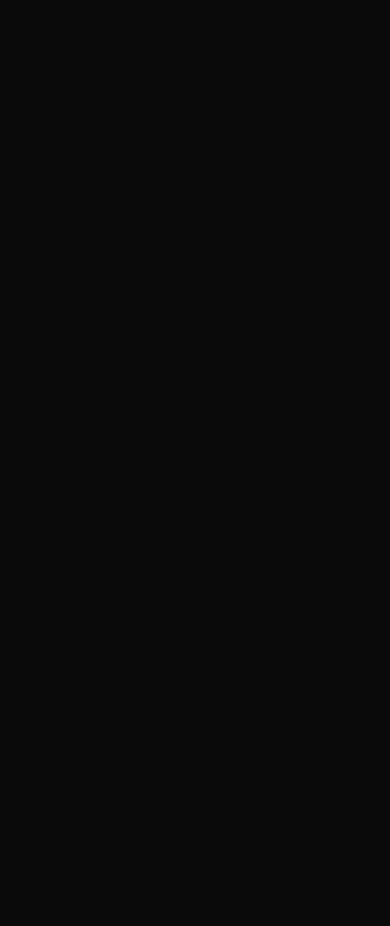
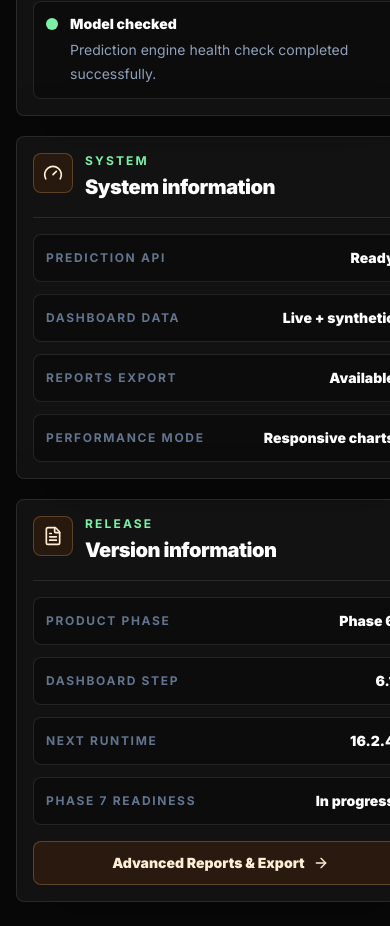
Before and after one commit to Rabin935/shot-optimizing-engine, a Next.js app in the folder frontend/: page /dashboard in a window 390 px wide. Shown: the part 5780-6706 px from the top of the page. Before the commit the page ends 5463 px from the top, so only its background shows below. Built offline with nearby package versions, Linux system fonts and the light colour scheme.

Commit message:
polish: finalize responsive dashboard experience

```diff
--- a/frontend/components/dashboard/DashboardHome.tsx
+++ b/frontend/components/dashboard/DashboardHome.tsx
@@ -183,6 +183,8 @@ export function DashboardHome() {
           </SectionFrame>
         </aside>
       </section>
+
+      <BottomOperationsSection activityRows={activityRows} />
     </section>
   );
 }
@@ -455,7 +457,10 @@ function RecentSimulationsTable({ rows }: { rows: RecentSimulationRow[] }) {
         <h3 className="text-sm font-black text-white">Recent Simulations</h3>
       </div>
       <div className="overflow-x-auto">
-        <table className="w-full min-w-[640px] text-left text-sm">
+        <table
+          aria-label="Recent simulations"
+          className="w-full min-w-[640px] text-left text-sm"
+        >
           <thead className="text-xs font-bold uppercase tracking-[0.14em] text-slate-500">
             <tr className="border-b border-white/10">
               <th className="py-2 pr-3">Shot</th>
@@ -537,6 +542,60 @@ function CoachingFeedback({ rows }: { rows: CoachingRow[] }) {
         ))}
       </div>
     </article>
+  );
+}
+
+function BottomOperationsSection({
+  activityRows,
+}: {
+  activityRows: ActivityRow[];
+}) {
+  return (
+    <section className="grid gap-5 xl:grid-cols-[1.1fr_0.9fr_0.9fr]">
+      <SectionFrame
+        eyebrow="Activity"
+        icon={Clock3}
+        title="Recent activity timeline"
+      >
+        <ActivityTimeline rows={activityRows} />
+      </SectionFrame>
+
+      <SectionFrame eyebrow="System" icon={Gauge} title="System information">
+        <div className="grid gap-3">
+          <SystemInfoRow label="Prediction API" value="Ready" />
+          <SystemInfoRow label="Dashboard Data" value="Live + synthetic" />
+          <SystemInfoRow label="Reports Export" value="Available" />
+          <SystemInfoRow label="Performance Mode" value="Responsive charts" />
+        </div>
+      </SectionFrame>
+
+      <SectionFrame eyebrow="Release" icon={FileText} title="Version information">
+        <div className="grid gap-3">
+          <SystemInfoRow label="Product Phase" value="Phase 6" />
+          <SystemInfoRow label="Dashboard Step" value="6.1" />
+          <SystemInfoRow label="Next Runtime" value="16.2.4" />
+          <SystemInfoRow label="Phase 7 Readiness" value="In progress" />
+          <Link
+            href="/reports"
+            className="mt-1 inline-flex min-h-11 items-center justify-center gap-2 rounded-lg border border-orange-300/25 bg-orange-500/10 px-3 text-sm font-black text-orange-100 transition hover:border-orange-200/50 hover:bg-orange-500/20"
+          >
+            Advanced Reports & Export
+            <ArrowRight className="size-4" />
+          </Link>
+        </div>
+      </SectionFrame>
+    </section>
+  );
+}
+
+function SystemInfoRow({ label, value }: { label: string; value: string }) {
+  return (
+    <div className="flex min-h-12 items-center justify-between gap-3 rounded-lg border border-white/10 bg-black/30 px-3 py-2">
+      <span className="text-xs font-bold uppercase tracking-[0.14em] text-slate-500">
+        {label}
+      </span>
+      <span className="text-right text-sm font-black text-white">{value}</span>
+    </div>
   );
 }
 
@@ -964,21 +1023,3 @@ function formatDecimal(value: number) {
 function formatPercent(value: number) {
   return `${Math.round(value * 100)}%`;
 }
-
-function PlaceholderGrid({ items }: { items: string[] }) {
-  return (
-    <div className="grid gap-3 md:grid-cols-3">
-      {items.map((item) => (
-        <div
-          key={item}
-          className="min-h-24 rounded-lg border border-dashed border-white/10 bg-black/25 p-4"
-        >
-          <p className="text-sm font-black text-slate-200">{item}</p>
-          <p className="mt-2 text-sm leading-6 text-slate-500">
-            Ready for phase-6 dashboard data.
-          </p>
-        </div>
-      ))}
-    </div>
-  );
-}
--- a/frontend/components/layout/Sidebar.tsx
+++ b/frontend/components/layout/Sidebar.tsx
@@ -112,7 +112,7 @@ function SidebarContent({
       <div className="border-t border-white/10 p-4">
         <div className="rounded-lg border border-green-300/20 bg-green-400/10 p-4">
           <p className="text-xs font-bold uppercase tracking-[0.18em] text-green-200">
-            Phase 5: Analytics
+            Phase 6: Product Polish
           </p>
           <div className="mt-3 flex items-center justify-between gap-3">
             <span className="text-sm font-black text-white">In Progress</span>
```
